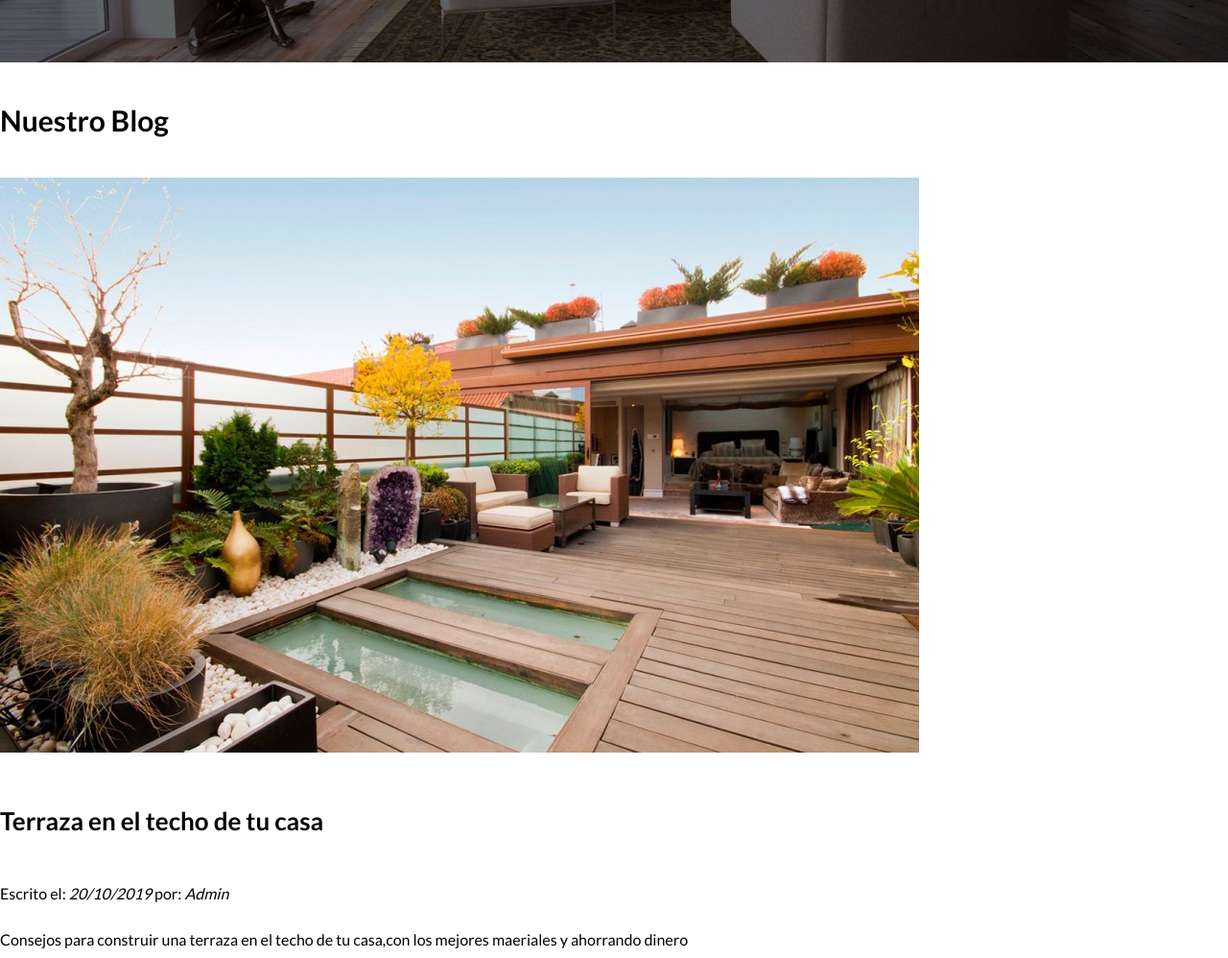
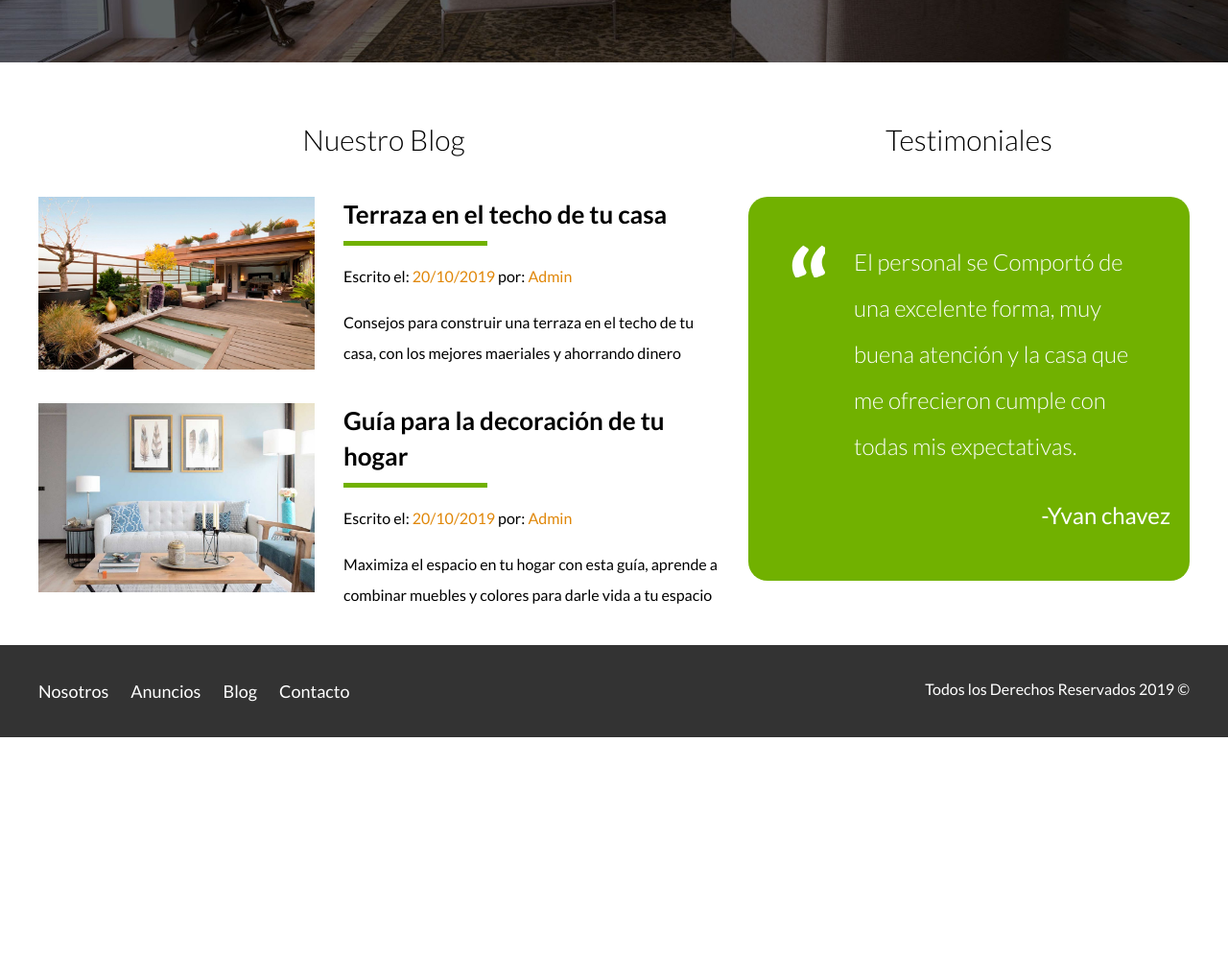
Before and after one commit to yvanchavez/Bienes-Raices, a plain HTML site: page index.html in a window 1280 px wide. Shown: the part 2528-3526 px from the top of the page at 96% size. After the commit the page ends 3296 px from the top, so only its background shows below. Drawn offline with Linux system fonts and the light colour scheme.

Commit message:
pagina principal terminada

```diff
--- a/css/style.css
+++ b/css/style.css
@@ -166,16 +166,18 @@ h4 {
 .iconos-caracteristicas {
     list-style: none;
     padding: 0;
+    justify-content: space-evenly;
     display: flex;
-    justify-content: space-evenly;
 }
 
-.iconos-caracteristicas li{
+.iconos-caracteristicas li {
     display: flex;
 }
-.iconos-caracteristicas li img{
+
+.iconos-caracteristicas li img {
     margin-right: 2rem;
 }
+
 .ver-todas {
     display: flex;
     justify-content: flex-end;
@@ -200,3 +202,103 @@ h4 {
 .contenido-contacto p {
     font-size: 1.8rem;
 }
+
+/** Seccion inferior **/
+
+.seccion-inferior {
+    display: flex;
+    justify-content: space-between;
+}
+
+.seccion-inferior .blog {
+    flex-basis: 60%;
+}
+
+.seccion-inferior .testimoniales {
+    flex-basis: calc( 40% - 2rem);
+}
+
+.entrada-blog {
+    display: flex;
+    justify-content: space-between;
+    margin-bottom: 2rem;
+}
+
+.entrada-blog:last-of-type {
+    margin-bottom: 0;
+}
+
+.entrada-blog .imagen {
+    flex-basis: 40%;
+}
+
+.entrada-blog .texto-entrada {
+    flex-basis: calc(60% - 3rem);
+}
+
+.texto-entrada a {
+    color: black;
+    text-decoration: none;
+}
+
+.texto-entrada h4 {
+    margin: 0;
+    line-height: 1.4;
+}
+
+.texto-entrada h4::after {
+    content: '';
+    display: block;
+    width: 15rem;
+    height: .5rem;
+    background-color: #71B100;
+    margin-top: 1rem;
+}
+
+.texto-entrada span {
+    color: #E08709;
+}
+
+/** Testimoniales **/
+
+.testimonial {
+    background-color: #71B100;
+    font-size: 2.4rem;
+    padding: 2rem;
+    color: white;
+    border-radius: 2rem;
+}
+
+.testimonial p{
+    text-align: right;
+}
+
+.testimonial blockquote::before{
+    content: '';
+    background-image: url(../img/comilla.svg);
+    width: 4rem;
+    height: 4rem;
+    position: absolute;
+    left: -2rem;
+}
+.testimonial blockquote{
+    position: relative;
+    padding-left: 5rem;
+    font-weight: 300;
+}
+
+/** Footer **/
+
+.site-footer{
+    background-color: #333333;
+    margin: 0;
+}
+.contenedor-footer{
+    padding: 3rem 0;
+    display: flex;
+    justify-content: space-between;
+}
+.copyright{
+    margin: 0;
+    color: #ffffff;
+}
--- a/index.html
+++ b/index.html
@@ -149,46 +149,66 @@
             <a href="contacto.html" class="boton boton-amarillo">Contáctanos</a>
         </div>
     </section>
+    <div class="seccion-inferior contenedor seccion">
+        <section class="blog">
+            <h3 class="centrar-texto fw-300">Nuestro Blog</h3>
 
-    <section>
-        <h3>Nuestro Blog</h3>
-
-        <article>
+            <article class="entrada-blog">
+                <div class="imagen">
                     <img src="img/blog1.jpg" alt="Terraza">
+                </div>
+                <div class="texto-entrada">
+                    <a href="#">
                         <h4>Terraza en el techo de tu casa</h4>
-            <p>Escrito el: <em>20/10/2019</em> por: <em>Admin</em> </p>
-            <p>Consejos para construir una terraza en el techo de tu casa,con los mejores maeriales y ahorrando dinero
+                    </a>
+                    <p>Escrito el: <span>20/10/2019</span> por: <span>Admin</span> </p>
+                    <p>Consejos para construir una terraza en el techo de tu casa, con los mejores maeriales y ahorrando
+                        dinero
                     </p>
+                </div>
             </article>
 
-        <article>
+            <article class="entrada-blog">
+                <div class="imagen">
                     <img src="img/blog2.jpg" alt="decoración">
+                </div>
+                <div class="texto-entrada">
+                    <a href="#">
                         <h4>Guía para la decoración de tu hogar</h4>
-            <p>Escrito el: <em>20/10/2019</em> por: <em>Admin</em> </p>
-            <p>Maximiza el espacio en tu hogar con esta guía, aprende a combinar muebles y colores para darle vida a tu
+                    </a>
+                    <p>Escrito el: <span>20/10/2019</span> por: <span>Admin</span> </p>
+                    <p>Maximiza el espacio en tu hogar con esta guía, aprende a combinar muebles y colores para darle
+                        vida a
+                        tu
                         espacio
                     </p>
+                </div>
             </article>
         </section>
-    <section>
-        <h3>Testimoniales</h3>
+        <section class="testimoniales">
+            <h3 class="centrar-texto fw-300">Testimoniales</h3>
+            <div class="testimonial">
                 <blockquote>
-            El personal se Comportó de una excelente forma, muy buena atención y la casa que me ofrecieron cumple con
+                    El personal se Comportó de una excelente forma, muy buena atención y la casa que me ofrecieron
+                    cumple
+                    con
                     todas
                     mis expectativas.
                 </blockquote>
                 <p>-Yvan chavez</p>
+            </div>
         </section>
-
-    <footer>
+    </div>
+    <footer class="site-footer seccion">
+        <div class="contenedor contenedor-footer">
             <nav class="navegacion">
                 <a href="nosotros.html">Nosotros</a>
                 <a href="anuncios.html">Anuncios</a>
                 <a href="blog.html">Blog</a>
                 <a href="contacto.html">Contacto</a>
             </nav>
-        <p>Todos los Derechos Reservados 2019&copy</p>
-
+            <p class="copyright">Todos los Derechos Reservados 2019 &copy</p>
+        </div>
     </footer>
 </body>
 
```
Also changed, not shown: img/comilla.svg (added). Lines whose indentation alone changed are shown as unchanged.
